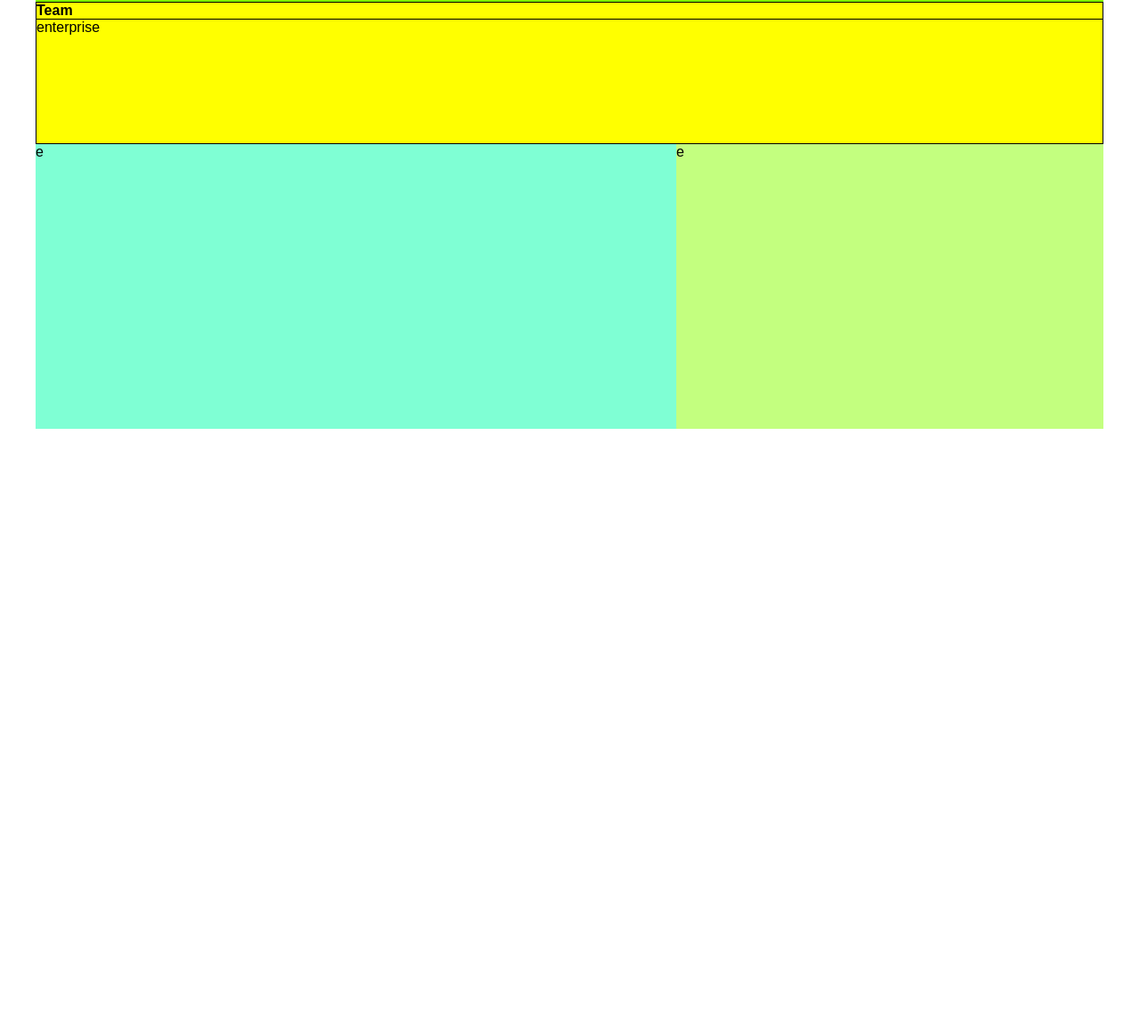
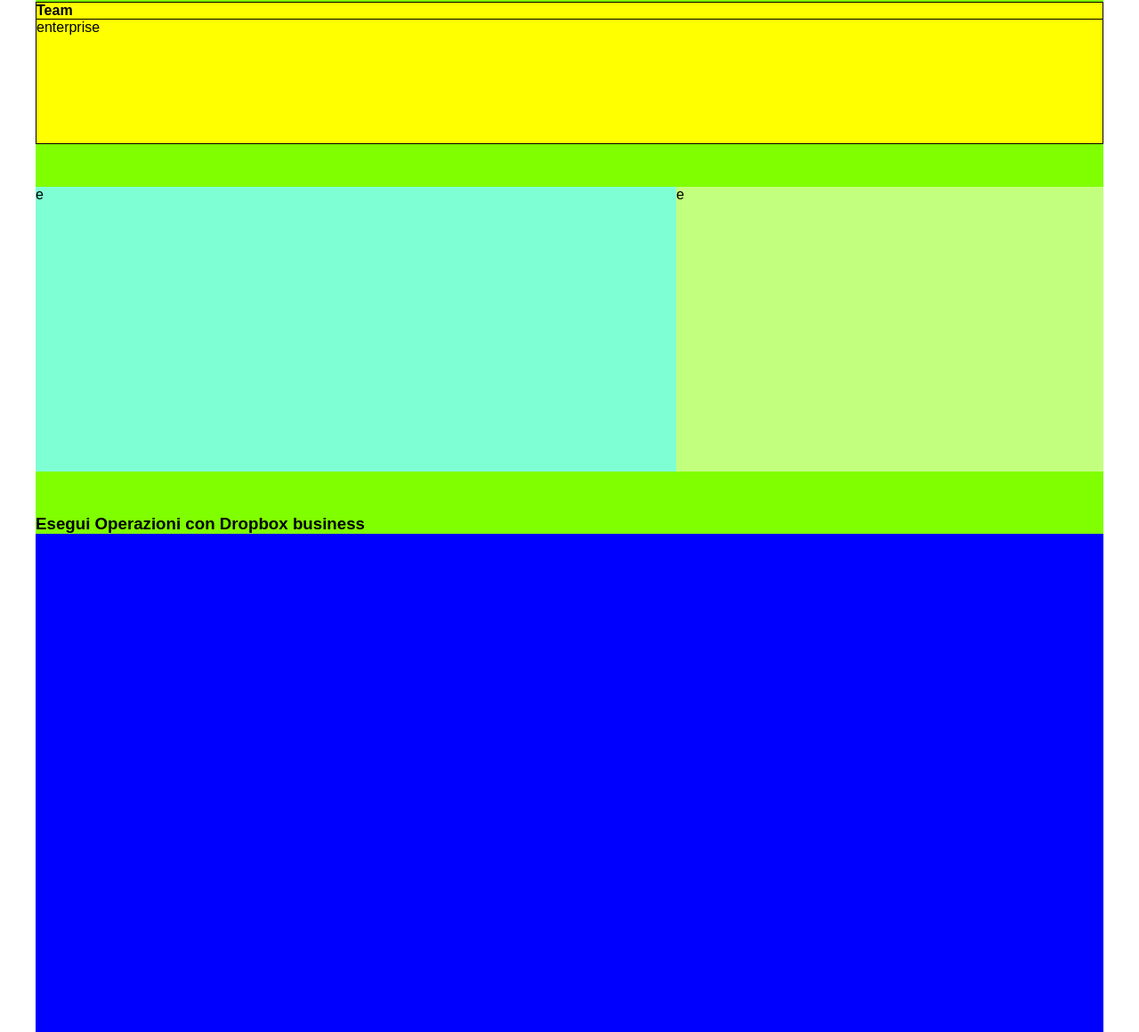
Before and after one commit to FilippoBonanno/htmlcss-dropbox, a plain HTML site: page index.html in a window 1280 px wide. Shown: the part 1122-2282 px from the top of the page at 89% size. Before the commit the page ends 1604 px from the top, so only its background shows below. Drawn offline with Linux system fonts and the light colour scheme.

Commit message:
header e main fino a post-cards

```diff
--- a/index.html
+++ b/index.html
@@ -68,6 +68,13 @@
                     <div class="post-left">e</div>
                     <div class="post-right">e</div>
                 </div>
+
+                <h3>Esegui Operazioni con Dropbox business</h3>
+                <div class="secondary-cards-block flex">
+
+
+
+                </div>
             </section>
         </div>
 
--- a/style/style.css
+++ b/style/style.css
@@ -97,6 +97,7 @@
 }
 
 .post-cards {
+    margin: 3rem 0;
 
 
 }
@@ -112,7 +113,9 @@
     width: 40%;
     background-color: rgb(195, 255, 127);
     min-height: 20rem;
+}
 
-
-
+.secondary-cards-block {
+    background-color: blue;
+    min-height: 35rem;
 }
```
